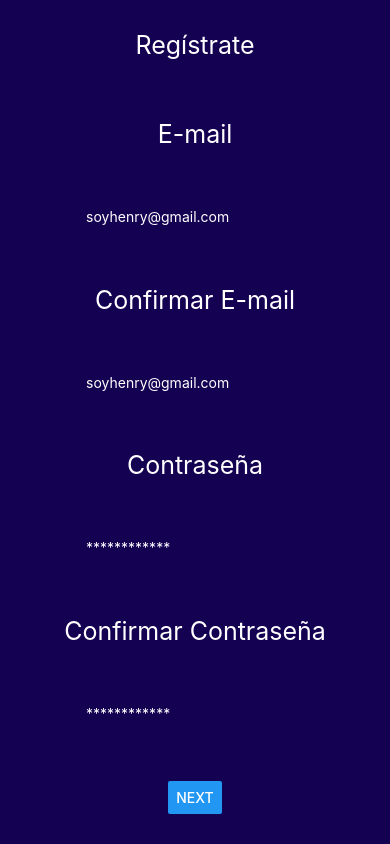
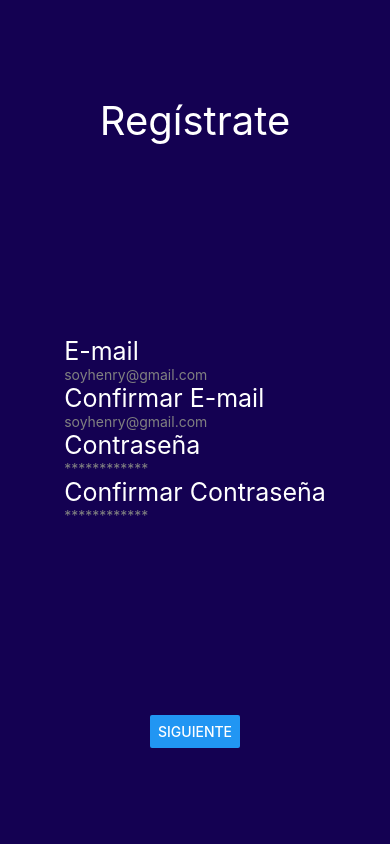
Before and after one commit to SantiagoGomez1/client-HenryBank, a React Native app: screen /RegisterA in a window 390 px wide. Built offline with nearby package versions, Linux system fonts and the light colour scheme.

Commit message:
Nuevo componente success y arreglo de estilos

```diff
--- a/components/RegisterA/RegisterA.jsx
+++ b/components/RegisterA/RegisterA.jsx
@@ -11,32 +11,37 @@ export default function RegisterA() {
 
   return (
     <View style={styles.container}>
-      <Text style={styles.tittle}>Regístrate</Text>
+      <Text style={styles.title}>Regístrate</Text>
+      <View>
         <Text style={styles.text}>E-mail</Text>
         <TextInput
-        placeholderTextColor={"white"}
+          placeholderTextColor={"grey"}
           placeholder="soyhenry@gmail.com"
         >
           {}
         </TextInput>
         <Text style={styles.text}>Confirmar E-mail</Text>
         <TextInput
-        placeholderTextColor={"white"}
+          placeholderTextColor={"grey"}
           placeholder="soyhenry@gmail.com"
         >
           {}
         </TextInput>
         <Text style={styles.text}>Contraseña</Text>
-      <TextInput placeholderTextColor={"white"} placeholder="************">
+        <TextInput placeholderTextColor={"grey"} placeholder="************">
           {}
         </TextInput>
         <Text style={styles.text}>Confirmar Contraseña</Text>
-      <TextInput placeholderTextColor={"white"} placeholder="************">
-        {}
-      </TextInput>
-      <Button onPress={() => goRegisterB()} style={styles.btn} title="Next">
-        Siguiente
-      </Button>
+        <TextInput
+          placeholderTextColor={"grey"}
+          placeholder="************"
+        ></TextInput>
+      </View>
+      <Button
+        onPress={() => goRegisterB()}
+        style={styles.btn}
+        title="Siguiente"
+      ></Button>
     </View>
   );
 }
@@ -55,7 +60,6 @@ const styles = StyleSheet.create({
     height: 200,
     borderRadius: 100,
   },
-  inputs: {},
   btn: {
     flexDirection: "column",
   },
@@ -63,9 +67,9 @@ const styles = StyleSheet.create({
     color: "#fff",
     fontSize: 25,
   },
-  tittle: {
+  title: {
     color: "#fff",
-    fontSize: 25,
+    fontSize: 40,
   },
   passwordHelp: {
     color: "#fff",
```
Lines whose indentation alone changed are shown as unchanged.
